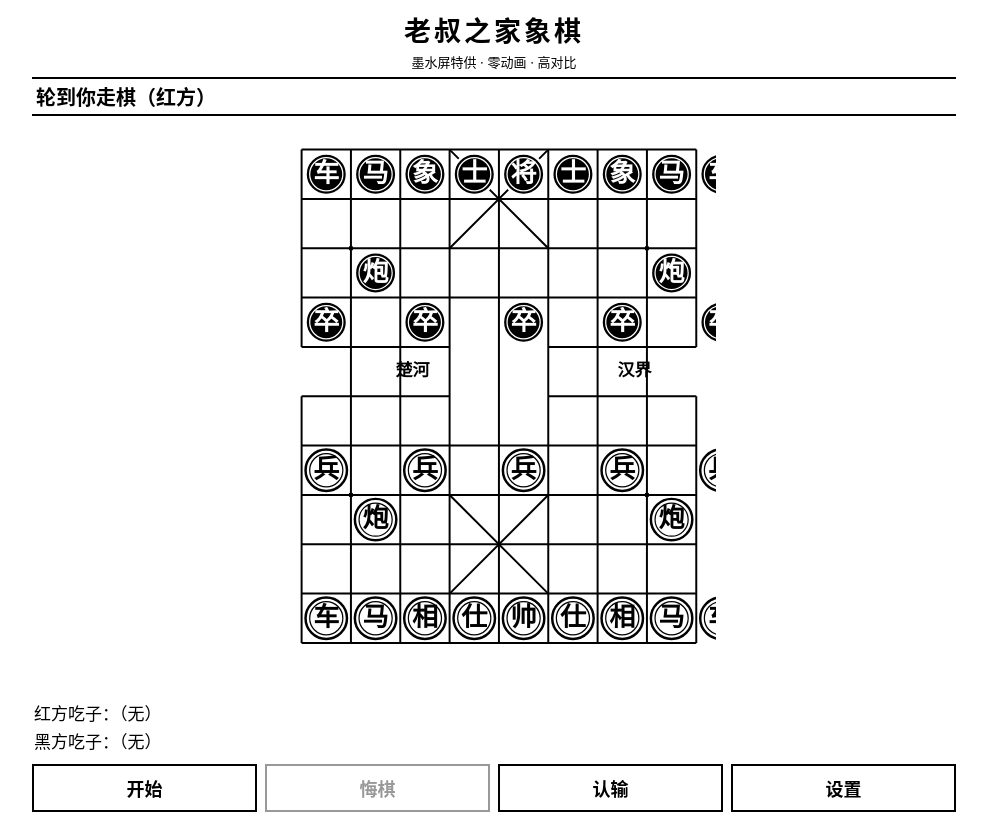
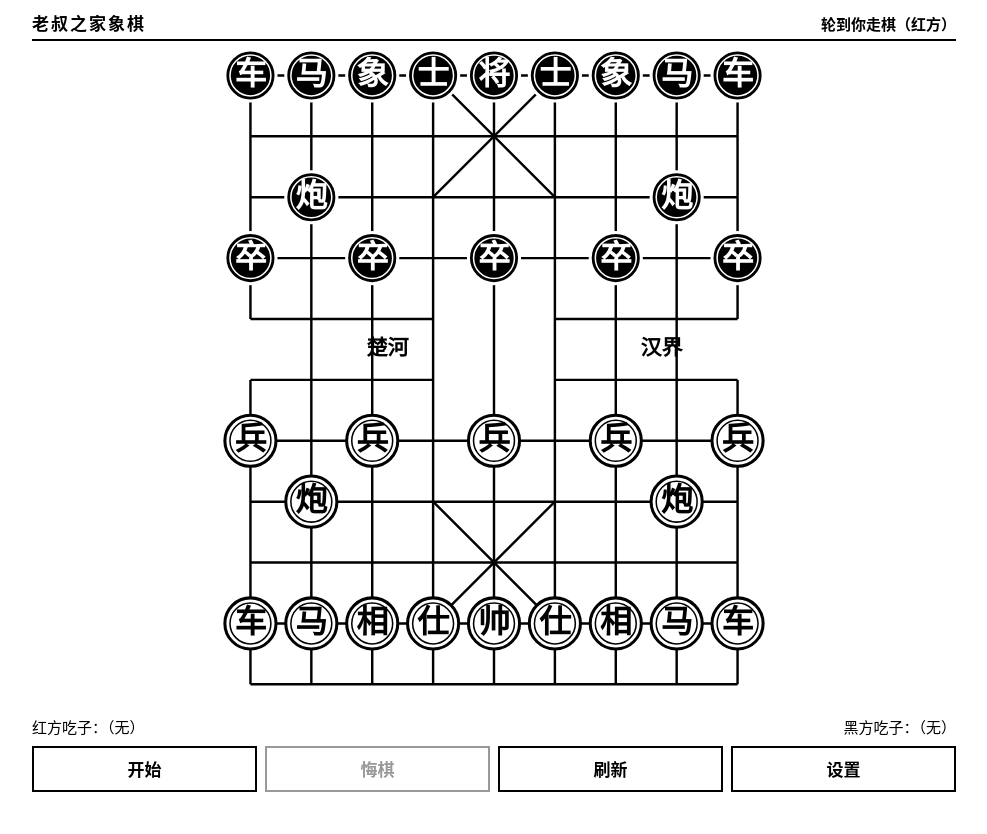
Before and after one commit to tyrant2066/laoshu-xiangqi, a website: page index.html in a window 1280 px wide. Shown: the whole page, without its empty margins (146-1133 px from the left). Drawn offline with Linux system fonts and the light colour scheme.

Commit message:
UI: 棋子落交叉点+修复右裁切+顶栏压缩+刷新按钮

```diff
--- a/css/style.css
+++ b/css/style.css
@@ -30,20 +30,21 @@ body {
 }
 
 header {
-  text-align: center;
-  margin-bottom: 6px;
+  display: -webkit-flex;
+  display: flex;
+  -webkit-align-items: baseline;
+  align-items: baseline;
+  -webkit-justify-content: space-between;
+  justify-content: space-between;
+  padding-bottom: 4px;
+  margin-bottom: 4px;
+  border-bottom: 2px solid #000000;
 }
 
-h1 {
-  font-size: 27px;
+#logo {
+  font-size: 17px;
   font-weight: bold;
-  letter-spacing: 3px;
-}
-
-#subtitle {
-  display: block;
-  font-size: 13px;
-  margin-top: 3px;
+  letter-spacing: 2px;
 }
 
 .bar {
@@ -84,22 +85,18 @@ button[hidden] {
 }
 
 #status {
-  min-height: 36px;
-  font-size: 20px;
+  font-size: 15px;
   font-weight: bold;
-  display: -webkit-flex;
-  display: flex;
-  -webkit-align-items: center;
-  align-items: center;
-  padding: 3px 4px;
-  border-top: 2px solid #000000;
-  border-bottom: 2px solid #000000;
-  margin: 4px 0;
+  line-height: 1.2;
+  text-align: right;
+  -webkit-flex: 1;
+  flex: 1;
+  margin-left: 12px;
 }
 
 #boardWrap {
   text-align: center;
-  margin: 4px 0;
+  margin: 2px 0 4px;
 }
 
 canvas#board {
@@ -110,14 +107,26 @@ canvas#board {
 }
 
 .capLine {
-  font-size: 17px;
-  min-height: 24px;
-  padding: 1px 2px;
-  line-height: 1.5;
+  font-size: 15px;
+  min-height: 0;
+  padding: 0;
+  line-height: 1.3;
+}
+
+#captured {
+  display: -webkit-flex;
+  display: flex;
+  -webkit-justify-content: space-between;
+  justify-content: space-between;
+  -webkit-align-items: baseline;
+  align-items: baseline;
+  gap: 8px;
+  margin: 2px 0 0;
 }
 
 #actionBar .btn {
-  font-size: 18px;
+  font-size: 17px;
+  min-height: 46px;
 }
 
 #debugBox {
--- a/index.html
+++ b/index.html
@@ -10,25 +10,23 @@
 <body>
 <div id="app">
   <header>
-    <h1>老叔之家象棋</h1>
-    <span id="subtitle">墨水屏特供 · 零动画 · 高对比</span>
+    <span id="logo">老叔之家象棋</span>
+    <span id="status">欢迎来到老叔之家象棋</span>
   </header>
-
-  <div id="status">欢迎来到老叔之家象棋</div>
 
   <div id="boardWrap">
     <canvas id="board"></canvas>
   </div>
 
   <div id="captured">
-    <div id="capRed" class="capLine">红方吃子：（无）</div>
-    <div id="capBlack" class="capLine">黑方吃子：（无）</div>
+    <span id="capRed" class="capLine">红方吃子：（无）</span>
+    <span id="capBlack" class="capLine">黑方吃子：（无）</span>
   </div>
 
   <div id="actionBar" class="bar">
     <button id="btnNew" class="btn bigBtn">开始</button>
     <button id="btnUndo" class="btn bigBtn">悔棋</button>
-    <button id="btnResign" class="btn bigBtn">认输</button>
+    <button id="btnGhost" class="btn bigBtn">刷新</button>
     <button id="btnSettings" class="btn bigBtn">设置</button>
   </div>
 
@@ -71,7 +69,6 @@
     <div class="mGroup">
       <div class="mLabel">墨水屏</div>
       <div class="mBtns">
-        <button id="mGhost" class="btn mSel">刷新屏幕</button>
         <button id="mLogToggle" class="btn mSel">调试日志</button>
       </div>
     </div>
--- a/js/ui.js
+++ b/js/ui.js
@@ -8,7 +8,7 @@
 
   var canvas, ctx;
   var cell = 0, pad = 0, dpr = 1;
-  var RATIO = 11.7;
+  var RATIO = 11.0;
   var game = null;
   var sel = -1;
   var aiThinking = false;
@@ -18,8 +18,8 @@
   var lastTapAt = 0;
   var logLines = [];
 
-  var STATUS, capRed, capBlack, debugBox, btnUndo, btnNew, btnResign, btnSettings;
-  var modal, modalBackdrop, mModeAI, mModeDuel, mSideRed, mSideBlack, mGhost, mLogToggle, mClose;
+  var STATUS, capRed, capBlack, debugBox, btnUndo, btnNew, btnGhost, btnSettings;
+  var modal, modalBackdrop, mModeAI, mModeDuel, mSideRed, mSideBlack, mLogToggle, mClose;
   var mGroupLevel, mGroupSide;
   var levelBtns = [];
 
@@ -130,20 +130,22 @@
     var below = capRed.offsetHeight + $('actionBar').offsetHeight + (debugBox && !debugBox.hidden ? debugBox.offsetHeight : 0) + 18;
     var availW = Math.max(240, vw - 16);
     var availH = Math.max(240, vh - above - below - 12);
-    // 画布固有纵横比固定为 11.7 : 9 (pad*2 + 10 行 + 0.5 单元格)
+    // 画布固有纵横比固定为 11 : 9 = (10行 + 双侧0.5格) : (8列 + 双侧0.5格)
+    // 格子间距 cell 满足画布宽 = 9 * cell（8 个网格间距 + 左右各半格）
     var cssW = Math.floor(Math.min(availW, availH * 9 / RATIO));
-    var cssH = Math.floor(cssW * RATIO / 9);
     cell = cssW / 9;
-    pad = cell * 0.6;
+    pad = cell * 0.5;
     dpr = Math.max(1, Math.min(2, window.devicePixelRatio || 1));
+    var cssH = Math.floor(cell * 11);
     canvas.style.width = cssW + 'px';
     canvas.style.height = cssH + 'px';
     canvas.width = Math.round(cssW * dpr);
     canvas.height = Math.round(cssH * dpr);
   }
 
-  function sqX(sq) { return pad + ((sq % 9) + 0.5) * cell; }
-  function sqY(sq) { return pad + (((sq / 9) | 0) + 0.5) * cell; }
+  // 交叉点坐标: 棋子落在 9 条竖线(0..8)与 10 条横线(0..9)的交点上
+  function sqX(sq) { return pad + (sq % 9) * cell; }
+  function sqY(sq) { return pad + ((sq / 9) | 0) * cell; }
 
   function drawGrid() {
     var gx = function (c) { return pad + c * cell; };
@@ -360,7 +362,7 @@
   function setControls() {
     btnUndo.disabled = game.history.length === 0 || game.over;
     btnNew.disabled = false;
-    btnResign.disabled = game.mode !== 'ai' || game.over;
+    btnGhost.disabled = false;
     btnSettings.disabled = false;
   }
 
@@ -503,9 +505,8 @@
     var rect = canvas.getBoundingClientRect();
     var x = (pos.x - rect.left) * ((canvas.width / dpr) / rect.width);
     var y = (pos.y - rect.top) * ((canvas.height / dpr) / rect.height);
-    if (x < pad || y < pad) return;
-    var c = Math.floor((x - pad) / cell);
-    var r = Math.floor((y - pad) / cell);
+    var c = Math.round((x - pad) / cell);
+    var r = Math.round((y - pad) / cell);
     if (c < 0 || c > 8 || r < 0 || r > 9) return;
     tapSquare(r * 9 + c);
   }
@@ -563,18 +564,6 @@
     if (game.turn !== game.playerSide) startAI();
   }
 
-  function doResign() {
-    if (game.mode !== 'ai' || game.over) return;
-    cancelAI();
-    game.over = true;
-    game.result = { type: 'resign', winner: game.playerSide === RED ? BLACK : RED, loser: game.playerSide };
-    sel = -1;
-    log('玩家认输，对局结束');
-    redrawAll();
-    save();
-    setControls();
-  }
-
   function doGhost() {
     log('去残影: 全屏重绘');
     redrawAll();
@@ -618,25 +607,6 @@
     updateStatus();
   }
 
-  var confirmTimers = {};
-  function confirmFlow(btn, fn) {
-    var orig = btn.textContent;
-    if (btn.getAttribute('data-confirm') === '1') {
-      btn.setAttribute('data-confirm', '0');
-      btn.textContent = orig;
-      if (confirmTimers[btn.id]) clearTimeout(confirmTimers[btn.id]);
-      fn();
-      return;
-    }
-    btn.setAttribute('data-confirm', '1');
-    btn.textContent = '确认？';
-    if (confirmTimers[btn.id]) clearTimeout(confirmTimers[btn.id]);
-    confirmTimers[btn.id] = setTimeout(function () {
-      btn.setAttribute('data-confirm', '0');
-      btn.textContent = orig;
-    }, 2500);
-  }
-
   function bindEvents() {
     canvas.addEventListener('pointerup', onTap, { passive: true });
     canvas.addEventListener('touchend', onTap, { passive: true });
@@ -645,8 +615,8 @@
     canvas.addEventListener('contextmenu', function (e) { e.preventDefault(); });
 
     btnUndo.addEventListener('click', doUndo);
-    btnNew.addEventListener('click', function () { confirmFlow(btnNew, doNewGame); });
-    btnResign.addEventListener('click', function () { confirmFlow(btnResign, doResign); });
+    btnNew.addEventListener('click', doNewGame);
+    btnGhost.addEventListener('click', doGhost);
     btnSettings.addEventListener('click', openSettings);
 
     mClose.addEventListener('click', closeSettings);
@@ -656,7 +626,6 @@
     mModeDuel.addEventListener('click', function () { setMode('duel'); });
     mSideRed.addEventListener('click', function () { doSideApply(RED); });
     mSideBlack.addEventListener('click', function () { doSideApply(BLACK); });
-    mGhost.addEventListener('click', doGhost);
     mLogToggle.addEventListener('click', toggleLog);
 
     for (var i = 0; i < levelBtns.length; i++) {
@@ -678,7 +647,7 @@
     debugBox = $('debugBox');
     btnUndo = $('btnUndo');
     btnNew = $('btnNew');
-    btnResign = $('btnResign');
+    btnGhost = $('btnGhost');
     btnSettings = $('btnSettings');
     modal = $('settingsModal');
     modalBackdrop = $('modalBackdrop');
@@ -686,7 +655,6 @@
     mModeDuel = $('mModeDuel');
     mSideRed = $('mSideRed');
     mSideBlack = $('mSideBlack');
-    mGhost = $('mGhost');
     mLogToggle = $('mLogToggle');
     mClose = $('mClose');
     mGroupLevel = $('mGroupLevel');
@@ -709,6 +677,7 @@
     layout();
     redrawAll();
     save();
+    requestAnimationFrame(function () { layout(); redrawAll(); });
 
     if (game.over) log('上次对局已结束: ' + resultText(game.result));
 
```
